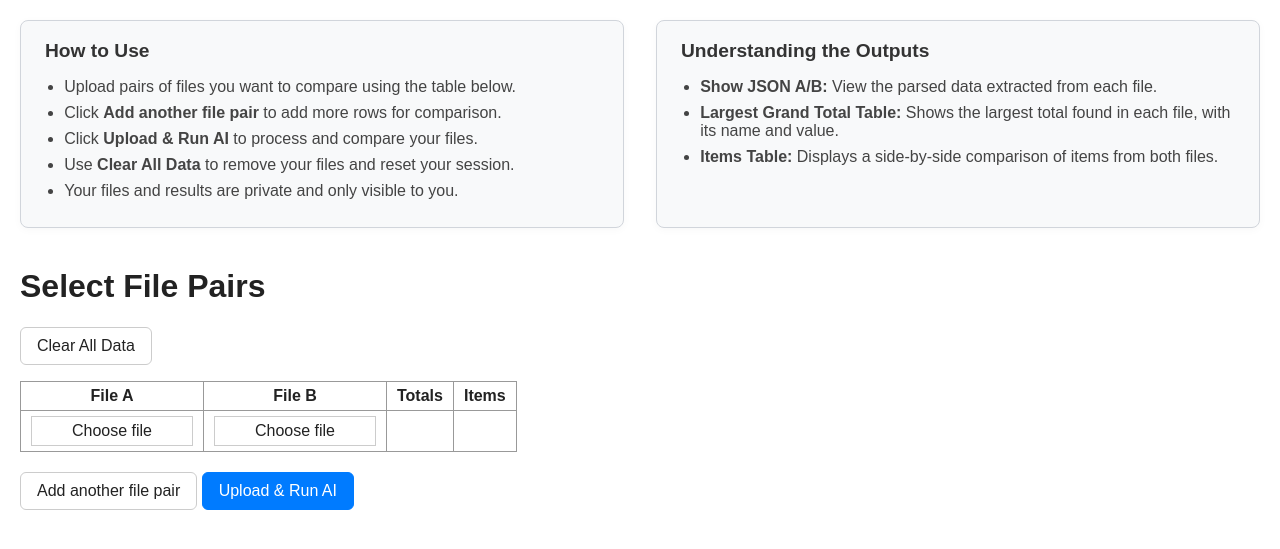
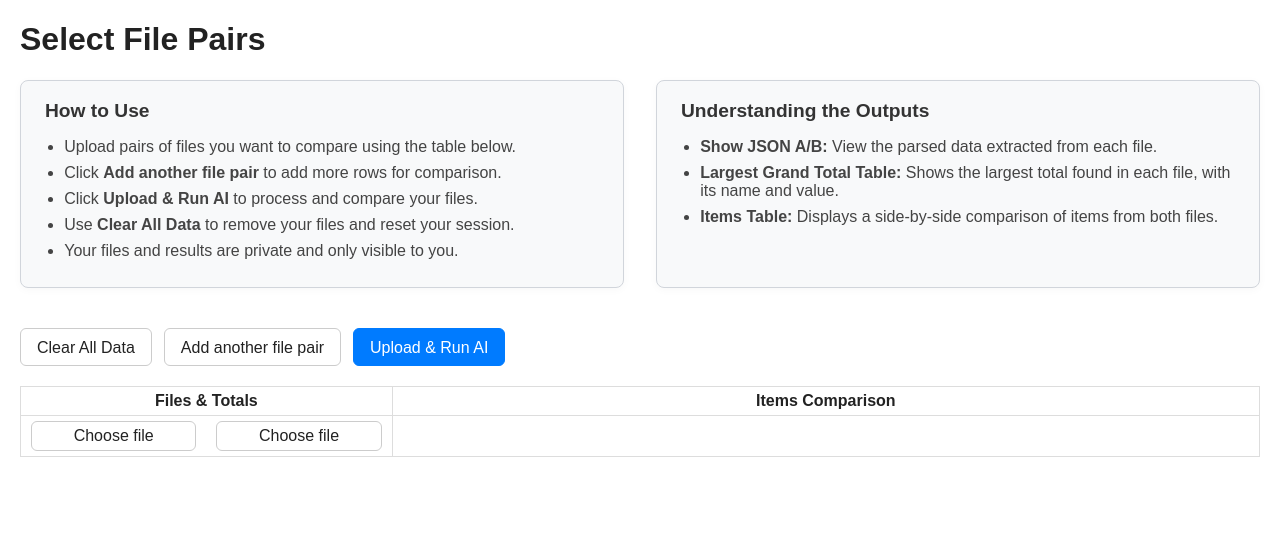
Before and after one commit to freddyeng/snagger, a Flask app: page / in a window 1280 px wide. Shown: the top 549 px of the page. Run offline with Flask 3, Linux system fonts and the light colour scheme.

Commit message:
formatting

```diff
--- a/formatters.py
+++ b/formatters.py
@@ -13,11 +13,11 @@ def format_items_tables(df1, df2, table_classes="dataframe"):
     combined_html = f"""
     <div class="items-comparison-side-by-side">
         <div class="table-wrapper">
-            <h4>File A Items</h4>
+            <h4>Invoice Items</h4>
             {html1}
         </div>
         <div class="table-wrapper">
-            <h4>File B Items</h4>
+            <h4>PO Items</h4>
             {html2}
         </div>
     </div>
--- a/static/styles.css
+++ b/static/styles.css
@@ -8,6 +8,9 @@
   --text-color: #222;
   --bg: #fff;
   --gap: 12px;
+  --json-bg: #f5f5f5;
+  --json-color: #666;
+  --totals-bg: #f8f9fa;
 }
 
 /* ---------- Base page ---------- */
@@ -18,6 +21,13 @@ body {
   margin: 20px;
 }
 
+.uniform-gap-container {
+  display: flex;
+  gap: var(--gap);
+  flex-wrap: wrap;
+  align-items: center;
+}
+
 /* ---------- File label ---------- */
 .file-label {
   display: block;
@@ -26,12 +36,16 @@ body {
   border: 1px solid var(--border-color);
   width: 150px;
   text-align: center;
+  border-radius: 6px;
+  background: #fff;
+  transition: background 0.2s;
 }
+.file-label:hover { background: #f9f9f9; }
 .file-label input[type="file"] { display: none; }
 
 /* ---------- Table styling ---------- */
-table { border-collapse: collapse; margin-bottom: 20px; }
-th, td { padding: 5px 10px; border: 1px solid #999; text-align: center; }
+table { border-collapse: collapse; margin-bottom: 20px; width: 100%; }
+th, td { padding: 5px 10px; border: 1px solid #ddd; text-align: center; vertical-align: top; }
 
 /* ---------- Global button styling ---------- */
 button, .btn {
@@ -45,7 +59,6 @@ button, .btn {
   cursor: pointer;
   line-height: 1.2;
   min-height: 38px;
-  margin-bottom: 0; /* spacing handled via container */
 }
 button:hover, .btn:hover { background: #f7f7f7; }
 button:focus, .btn:focus { outline: 2px solid var(--primary-color); outline-offset: 2px; }
@@ -66,49 +79,110 @@ button.primary:hover, .btn.primary:hover { background: var(--primary-hover); }
   flex-wrap: wrap;
 }
 
-/* Clear button: separate form, styled consistently */
-#clearAllForm .btn { /* inherits global button style */ margin-bottom: 16px; }
+/* ---------- JSON / result ---------- */
+.json-toggle {
+  display: inline-block;
+  margin-top: 4px;
+  font-weight: bold;
+  cursor: pointer;
+  color: var(--primary-color);
+  z-index: 2;
+}
 
-/* ---------- JSON / result ---------- */
-.result pre, details.json-toggle pre {
+.files-totals-container {
+  display: flex;
+  gap: 20px;
+  align-items: flex-start;
+  width: 100%;
+  position: relative; /* reference for JSON overlays */
+}
+
+.json-content {
+  display: none;
+  position: absolute;
+  top: 100%;      /* directly below the files row */
+  left: 0;        /* aligned to the left of the container */
+  width: 350px;
+  max-width: 90vw;
+  max-height: 200px;
+  background: var(--json-bg);
+  color: var(--json-color);
+  border-radius: 4px;
+  border: 1px solid #ccc;
+  box-shadow: 0 2px 8px rgba(0,0,0,0.08);
   font-family: monospace;
-  font-size: 0.9em;
+  font-size: 0.85em;
+  padding: 8px;
+  overflow: auto;
   text-align: left;
   white-space: pre;
-  margin-top: 5px;
+  z-index: 10;
 }
-details.json-toggle { text-align: left; margin-top: 5px; }
-details.json-toggle summary { cursor: pointer; font-weight: bold; margin-bottom: 2px; }
 
-/* ---------- Dataframe tables ---------- */
-table.dataframe {
+/* Show the JSON overlay when toggle is active */
+.json-toggle.active + .json-content {
+  display: block;
+}
+
+/* ---------- Dataframe / totals tables ---------- */
+table.dataframe, table.grand-totals-table {
   border-collapse: collapse;
   width: 100%;
-  margin-bottom: 0.5em;
 }
-table.dataframe th, table.dataframe td { border: 1px solid #ddd; padding: 0.5em; }
-table.dataframe th { background-color: #f2f2f2; }
+table.dataframe th, table.dataframe td, table.grand-totals-table th, table.grand-totals-table td {
+  border: 1px solid #ddd;
+  padding: 0.5em;
+  font-size: 0.95em;
+  text-align: left;
+}
+table.dataframe th, table.grand-totals-table th { background-color: #f2f2f2; }
 
+/* ---------- File + totals + items layout ---------- */
+.file-box {
+  display: flex;
+  flex-direction: column;
+  gap: 6px;
+  flex: 1 1 0;
+  min-width: 0;
+  align-items: flex-start;
+  position: relative; /* needed for internal JSON toggles */
+}
+
+.file-label,
+.totals {
+  width: 100%;
+  box-sizing: border-box;
+}
+
+.totals {
+  background: var(--totals-bg);
+  padding: 6px;
+  border-radius: 6px;
+  font-size: 0.95em;
+  min-width: 140px;
+}
 /* ---------- Side-by-side items comparison ---------- */
-/* Ensure the items-comparison container fits inside the main table cell */
 .items-comparison-side-by-side {
   display: flex;
   gap: 1em;
   width: 100%;
   box-sizing: border-box;
   align-items: flex-start;
+  min-width: 0;
 }
 
-/* Make sure the inner tables do not overflow their parent cell */
+/* Each table takes equal space and fills the column */
 .items-comparison-side-by-side table {
-  width: 100%;
-  max-width: 100%;
+  flex: 1;
   border-collapse: collapse;
   background: #fff;
   box-shadow: none;
   margin: 0;
+  min-width: 0;
+  table-layout: fixed; /* Forces equal column widths */
 }
 
+/* Table cells */
 .items-comparison-side-by-side th,
 .items-comparison-side-by-side td {
   border: 1px solid #e0e0e0;
--- a/templates/index.html
+++ b/templates/index.html
@@ -4,6 +4,9 @@
   <title>File Pairs Upload</title>
   <link rel="stylesheet" href="{{ url_for('static', filename='styles.css') }}">
 </head>
+
+<body>
+  <h1>Select File Pairs</h1>
 
   <div class="instructions-container">
     <div class="instructions">
@@ -26,77 +29,71 @@
     </div>
   </div>
 
-<body>
-  <h1>Select File Pairs</h1>
-
-  <!-- Control buttons row: OUTSIDE the upload form -->
+  <!-- Controls with uniform gap -->
+  <div class="uniform-gap-container" style="margin-bottom: 20px;">
     <form id="clearAllForm" method="post" action="/clear_all_data" style="display:inline;">
       <button type="submit" class="btn">Clear All Data</button>
     </form>
+    <button type="button" id="add-row" class="btn">Add another file pair</button>
+    <button type="submit" form="uploadForm" class="btn primary">Upload & Run AI</button>
+  </div>
 
-  <!-- Main upload form: only for uploading/running AI -->
+  <!-- Main upload form -->
   <form id="uploadForm" method="POST" enctype="multipart/form-data">
     <table id="file-pairs-table">
       <thead>
         <tr>
-          <th>File A</th>
-          <th>File B</th>
-          <th>Totals</th>
-          <th>Items</th>
+          <th style="width: 30%;">Files & Totals</th>
+          <th style="width: 70%;">Items Comparison</th>
         </tr>
       </thead>
       <tbody>
         {% for i in range(filenamesA|length) %}
         <tr>
+          <!-- Files + Totals Column -->
           <td>
+            <div class="files-totals-container">
+              <!-- File A -->
+              <div class="file-box">
                 <label class="file-label">
                   <input type="file" name="fileA[]">
                   <span>{{ filenamesA[i] if filenamesA[i] else "Choose file" }}</span>
                 </label>
+
+                {% if results[i] and results[i].largest_grand_totals %}
+                  <div class="totals">
+                    Total: {{ results[i].largest_grand_totals[0].value if results[i].largest_grand_totals[0] else "-" }}
+                  </div>
+                {% endif %}
+
                 {% if results[i] and results[i].fileA %}
-            <details class="json-toggle">
-              <summary>Show JSON A</summary>
-              <pre>{{ results[i].fileA | tojson(indent=2) }}</pre>
-            </details>
+                  <div class="json-toggle">+</div>
+                  <div class="json-content">{{ results[i].fileA | tojson(indent=2) }}</div>
                 {% endif %}
-          </td>
+              </div>
 
-          <td>
+              <!-- File B -->
+              <div class="file-box">
                 <label class="file-label">
                   <input type="file" name="fileB[]">
                   <span>{{ filenamesB[i] if filenamesB[i] else "Choose file" }}</span>
                 </label>
+
+                {% if results[i] and results[i].largest_grand_totals %}
+                  <div class="totals">
+                    Total: {{ results[i].largest_grand_totals[1].value if results[i].largest_grand_totals[1] else "-" }}
+                  </div>
+                {% endif %}
+
                 {% if results[i] and results[i].fileB %}
-            <details class="json-toggle">
-              <summary>Show JSON B</summary>
-              <pre>{{ results[i].fileB | tojson(indent=2) }}</pre>
-            </details>
+                  <div class="json-toggle">+</div>
+                  <div class="json-content">{{ results[i].fileB | tojson(indent=2) }}</div>
                 {% endif %}
+              </div>
+            </div>
           </td>
 
-          <td>
-            {% if results[i] and results[i].largest_grand_totals %}
-              <table class="grand-totals-table">
-                <thead>
-                  <tr>
-                    <th>Source</th>
-                    <th>Total Name</th>
-                    <th>Value</th>
-                  </tr>
-                </thead>
-                <tbody>
-                  {% for row in results[i].largest_grand_totals %}
-                  <tr>
-                    <td>{{ row.source }}</td>
-                    <td>{{ row.name }}</td>
-                    <td>{{ row.value }}</td>
-                  </tr>
-                  {% endfor %}
-                </tbody>
-              </table>
-            {% endif %}
-          </td>
-
+          <!-- Items Comparison Column -->
           <td>
             {% if results[i] and results[i].items_detail %}
               <div class="items-comparison-side-by-side">
@@ -108,8 +105,6 @@
         {% endfor %}
       </tbody>
     </table>
-    <button type="button" id="add-row" class="btn">Add another file pair</button>
-    <button type="submit" class="btn primary">Upload & Run AI</button>
   </form>
 
   <script>
@@ -128,26 +123,69 @@
         const newRow = tbody.insertRow();
         newRow.innerHTML = `
           <td>
+            <div class="files-totals-container">
+              <div class="file-box">
                 <label class="file-label"><input type="file" name="fileA[]"><span>Choose file</span></label>
-            <details style="display:none;"><summary>Show JSON A</summary><pre></pre></details>
+                <div class="totals"></div>
+                <div class="json-toggle">+</div>
+                <div class="json-content"></div>
+              </div>
+              <div class="file-box">
+                <label class="file-label"><input type="file" name="fileB[]"><span>Choose file</span></label>
+                <div class="totals"></div>
+                <div class="json-toggle">+</div>
+                <div class="json-content"></div>
+              </div>
+            </div>
           </td>
-          <td>
-            <label class="file-label"><input type="file" name="fileB[]"><span>Choose file</span></label>
-            <details style="display:none;"><summary>Show JSON B</summary><pre></pre></details>
-          </td>
-          <td></td>
           <td></td>
         `;
         newRow.querySelectorAll('.file-label input[type="file"]').forEach(attachFileListener);
       });
 
-      // Clear All Data button handler
+      // Clear All Data button
       document.getElementById('clearAllForm').onsubmit = function(e) {
         e.preventDefault();
-        console.log("Clear All Data button clicked");
-        fetch('/clear_all_data', { method: 'POST' })
-          .then(() => window.location.href = "/");
+        fetch('/clear_all_data', { method: 'POST' }).then(() => window.location.href = "/");
       };
+
+      // JSON toggle
+      document.querySelectorAll('.json-toggle').forEach(toggle => {
+        toggle.addEventListener('click', function(e) {
+          e.stopPropagation(); // Prevent event from bubbling up
+
+          // Close all other JSON boxes
+          document.querySelectorAll('.json-toggle').forEach(t => {
+            if (t !== this) {
+              t.classList.remove('active');
+              const content = t.nextElementSibling;
+              if (content && content.classList.contains('json-content')) {
+                content.style.display = 'none';
+              }
+            }
+          });
+
+          // Toggle this one
+          this.classList.toggle('active');
+          const content = this.nextElementSibling;
+          if (content && content.classList.contains('json-content')) {
+            content.style.display = this.classList.contains('active') ? 'block' : 'none';
+          }
+        });
+      });
+
+      // Close all JSON boxes when clicking anywhere outside
+      document.addEventListener('click', function(e) {
+        if (!e.target.closest('.json-toggle') && !e.target.closest('.json-content')) {
+          document.querySelectorAll('.json-toggle').forEach(toggle => {
+            toggle.classList.remove('active');
+            const content = toggle.nextElementSibling;
+            if (content && content.classList.contains('json-content')) {
+              content.style.display = 'none';
+            }
+          });
+        }
+      });
     });
   </script>
 </body>
```
Also changed, not shown: other parts of static/styles.css (+21 -31 lines), app_helpers.py (+4 -4 lines). Lines whose indentation alone changed are shown as unchanged.
